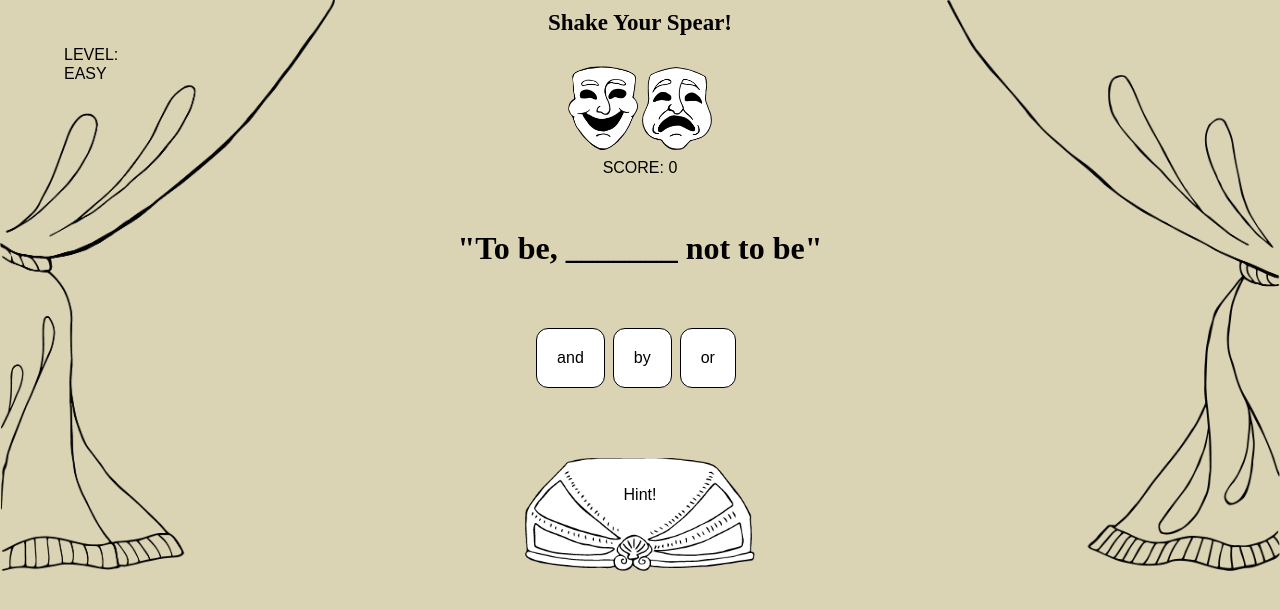
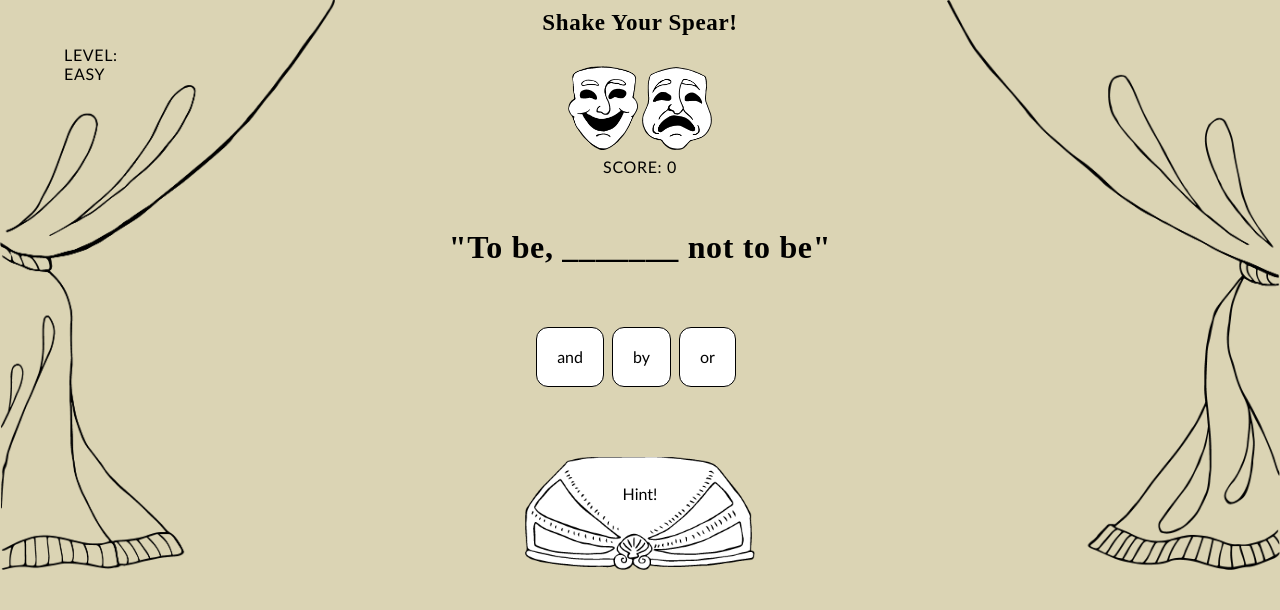
Before and after one commit to weresquirrel/wdi-shakespeare-game, a PHP site: page / in a window 1280 px wide. Shown: the top 610 px of the page. Run offline with PHP 8.4, Linux system fonts and the light colour scheme; some libraries are stand-ins or nearby versions.

Commit message:
good by Arial

```diff
--- a/css/style.css
+++ b/css/style.css
@@ -9,7 +9,9 @@ body {
   background-size: contain;
   margin: 0;
   padding: 0;
-  font-family: "Arial";
+  /*font-family: "Arial";*/
+  font-family: "Trebuchet MS";
+  letter-spacing: 0.5pt;
   text-transform: uppercase;
 }
 #wrap {
@@ -164,7 +166,8 @@ button:focus {
 }
 
 button {
-  font-family: "Arial";
+  font-family: "Trebuchet MS";
+  /*letter-spacing: 0.5pt;*/
 }
 
 footer p {
--- a/ideas.txt
+++ b/ideas.txt
@@ -48,3 +48,9 @@ LAST This is a tale told by an idiot
 //
 'an idiot'
 ['a horse', 'a spaniel', 'a spirit']
+
+
+-----------------------
+And either victory, or else a grave.
+
+Nothing can seem foul to those who win. - Henry IV Part 1
```
Also changed, not shown: 1 other file.
